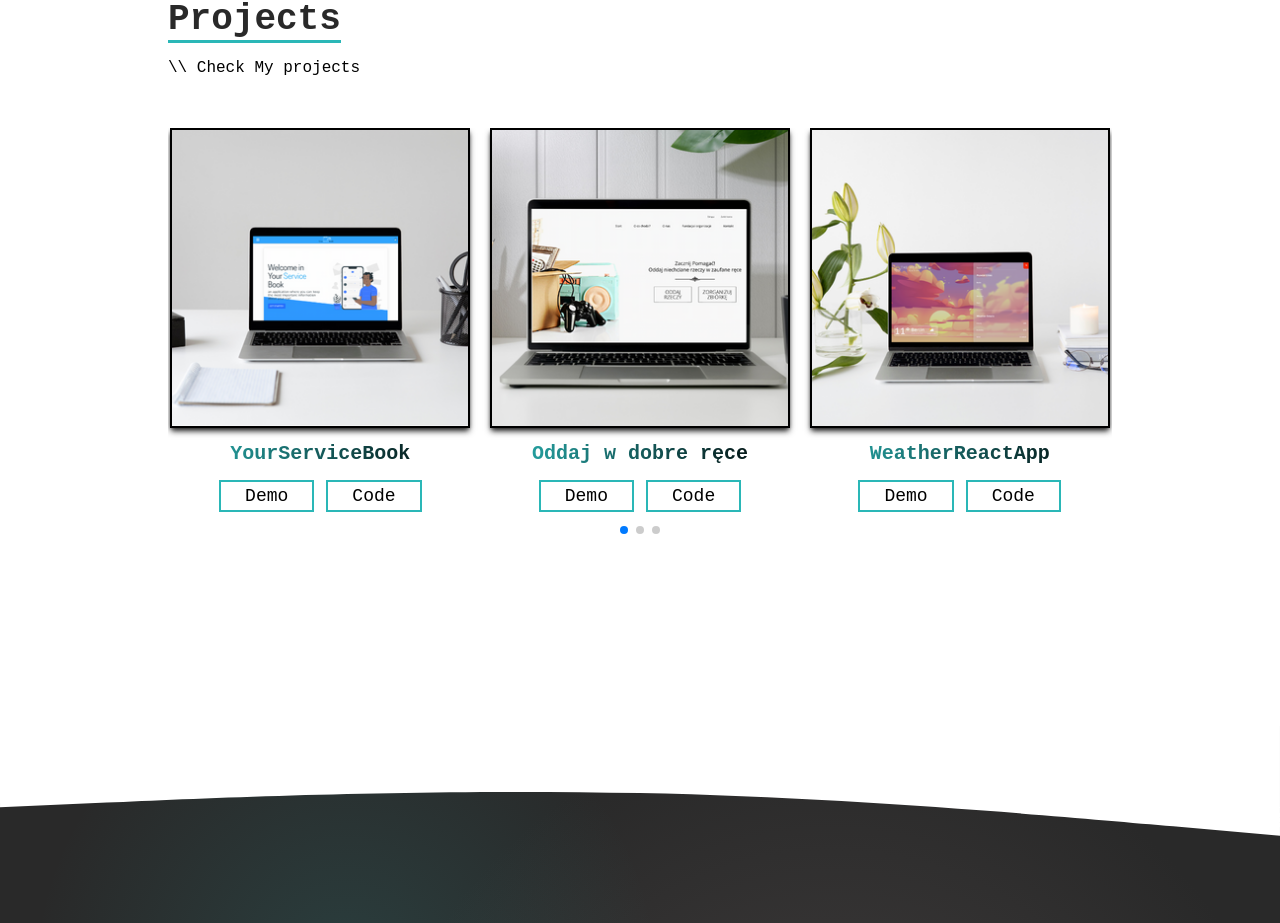
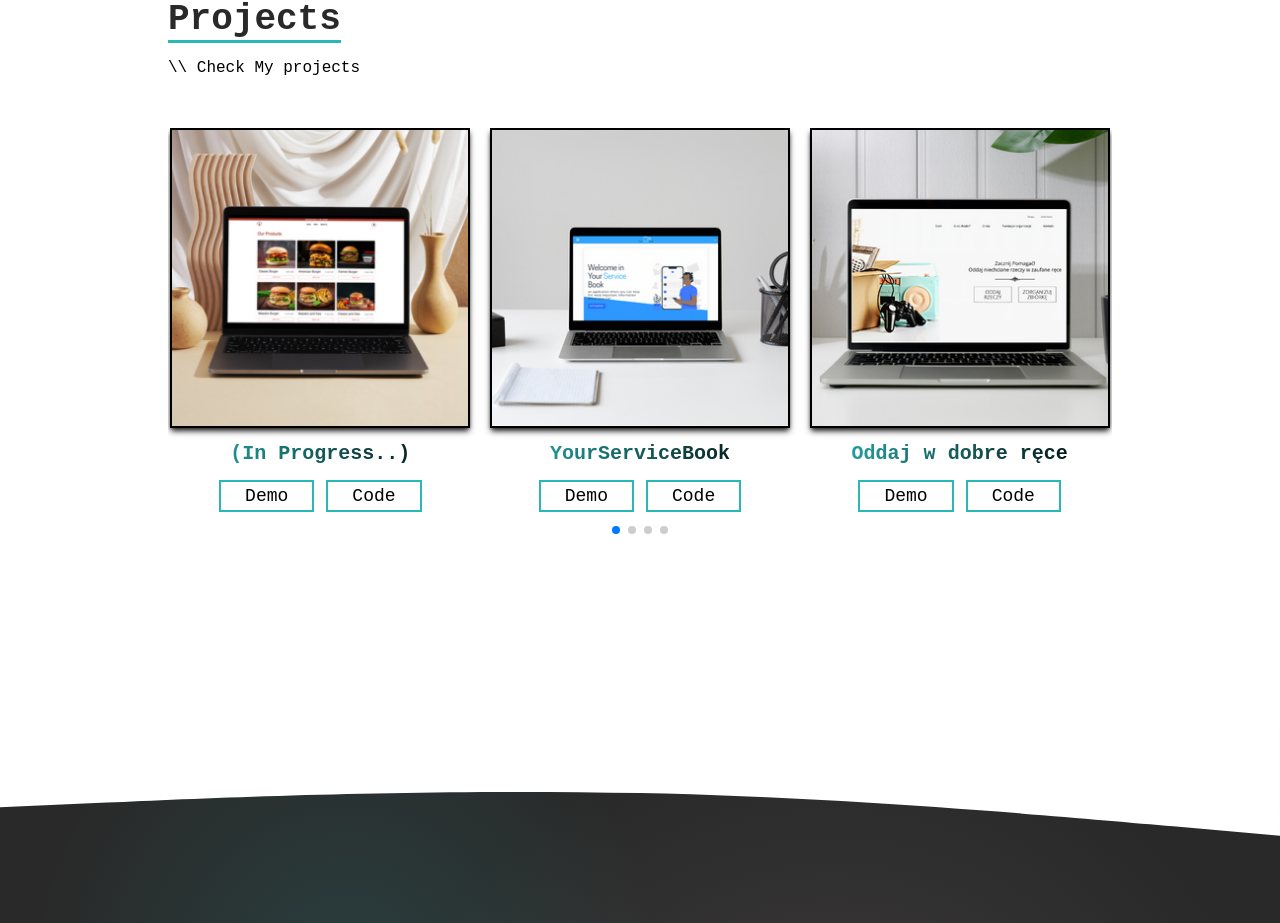
Before and after one commit to MateuszChmiest/Personal-Website, a React (Create React App) app in the folder my-app/: page / in a window 1280 px wide. Shown: the part 2794-3717 px from the top of the page. Built offline with nearby package versions, Linux system fonts and the light colour scheme.

Commit message:
new project

```diff
--- a/my-app/src/components/Swiper/Swiper.js
+++ b/my-app/src/components/Swiper/Swiper.js
@@ -11,6 +11,7 @@ import project2 from "../../asstes/project2.png";
 import project3 from "../../asstes/project3.png";
 import project4 from "../../asstes/project4.png";
 import project5 from "../../asstes/project5.png";
+import project6 from "../../asstes/project6.png"
 
 const Carousel = () => {
 	return (
@@ -44,19 +45,58 @@ const Carousel = () => {
 					},
 				}}>
 				<SwiperSlide>
-					<CardSwiper name={"YourServiceBook"} image={project1} alt={"your service book"} hrefDemo="https://your-service-book.vercel.app/" hrefCode={"https://github.com/MateuszChmiest/YourServiceBook"}/>
+					<CardSwiper
+						name={"(In Progress..)"}
+						image={project6}
+						alt={"food delivery"}
+						hrefDemo='https://food-delivery-typescript.vercel.app/'
+						hrefCode={"https://github.com/MateuszChmiest/FoodDelivery"}
+					/>
 				</SwiperSlide>
 				<SwiperSlide>
-					<CardSwiper name={"Oddaj w dobre ręce"} image={project2} alt={"oddaj w dobre ręce"} hrefDemo={"https://oddaj-w-dobre-rece.vercel.app/"} hrefCode={"https://github.com/MateuszChmiest/Oddaj-w-dobre-rece"}/>
+					<CardSwiper
+						name={"YourServiceBook"}
+						image={project1}
+						alt={"your service book"}
+						hrefDemo='https://your-service-book.vercel.app/'
+						hrefCode={"https://github.com/MateuszChmiest/YourServiceBook"}
+					/>
 				</SwiperSlide>
 				<SwiperSlide>
-					<CardSwiper name={"WeatherReactApp"} image={project3} alt={"weather react app"} hrefDemo={"https://the-weather-react-app.vercel.app/"} hrefCode={"https://github.com/MateuszChmiest/WeatherReactApp"}/>
+					<CardSwiper
+						name={"Oddaj w dobre ręce"}
+						image={project2}
+						alt={"oddaj w dobre ręce"}
+						hrefDemo={"https://oddaj-w-dobre-rece.vercel.app/"}
+						hrefCode={"https://github.com/MateuszChmiest/Oddaj-w-dobre-rece"}
+					/>
 				</SwiperSlide>
 				<SwiperSlide>
-					<CardSwiper name={"BestShop"} image={project4} alt={"best shop"} hrefDemo={"https://bestshop-project-mateuszchmiest.netlify.app/"} hrefCode={"https://github.com/MateuszChmiest/BestShop-RWD-Project"}/>
+					<CardSwiper
+						name={"WeatherReactApp"}
+						image={project3}
+						alt={"weather react app"}
+						hrefDemo={"https://the-weather-react-app.vercel.app/"}
+						hrefCode={"https://github.com/MateuszChmiest/WeatherReactApp"}
+					/>
 				</SwiperSlide>
 				<SwiperSlide>
-					<CardSwiper name={"MateuszChmiest.pl"} image={project5} alt={"portfolio website"} hrefDemo={"https://mateuszchmiest.vercel.app/"} hrefCode={"https://github.com/MateuszChmiest/Personal-Website"}/>
+					<CardSwiper
+						name={"BestShop"}
+						image={project4}
+						alt={"best shop"}
+						hrefDemo={"https://bestshop-project-mateuszchmiest.netlify.app/"}
+						hrefCode={"https://github.com/MateuszChmiest/BestShop-RWD-Project"}
+					/>
+				</SwiperSlide>
+				<SwiperSlide>
+					<CardSwiper
+						name={"MateuszChmiest.pl"}
+						image={project5}
+						alt={"portfolio website"}
+						hrefDemo={"https://mateuszchmiest.vercel.app/"}
+						hrefCode={"https://github.com/MateuszChmiest/Personal-Website"}
+					/>
 				</SwiperSlide>
 			</Swiper>
 		</div>
```
Also changed, not shown: my-app/src/asstes/project6.png (added).
